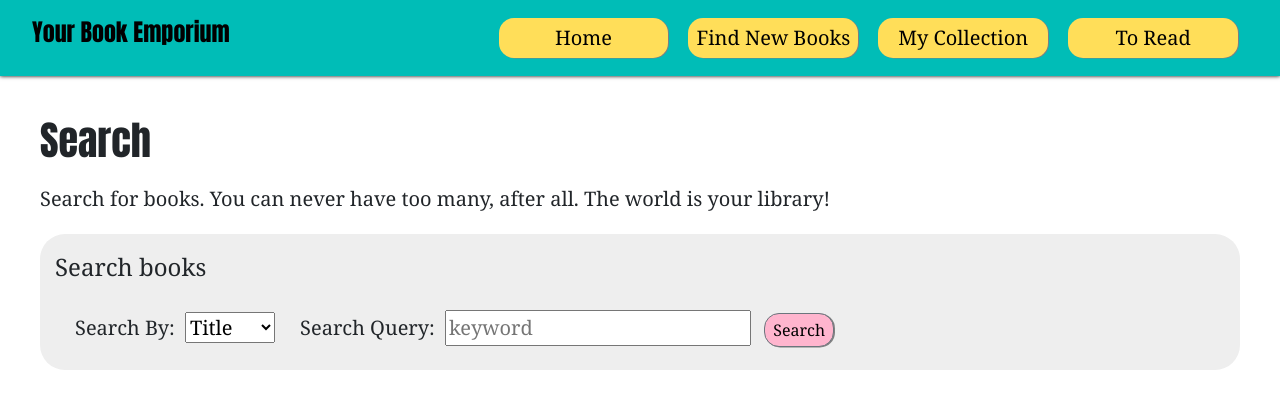
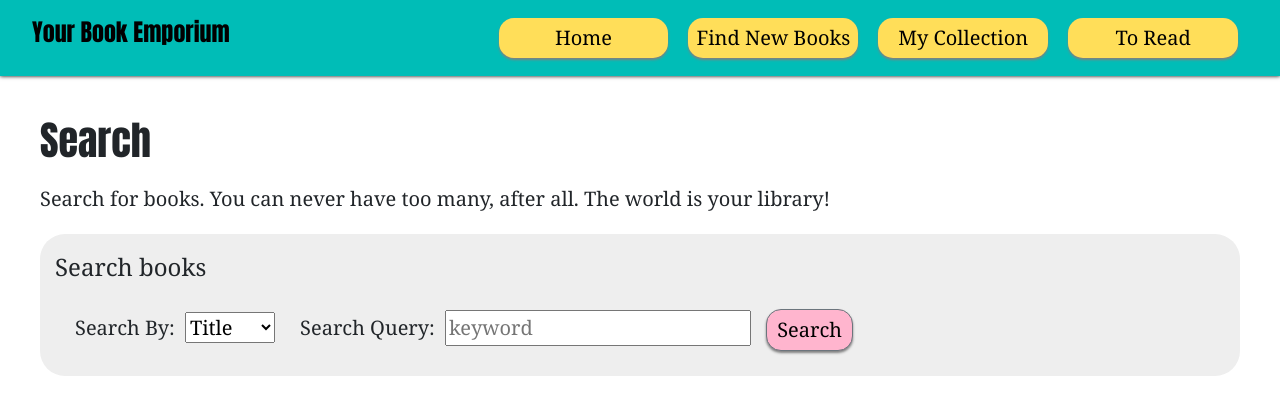
Before and after one commit to GinnySong/BookEmporium, a plain HTML site: page search.html in a window 1280 px wide. Drawn offline with nearby package versions, Linux system fonts and the light colour scheme.

Commit message:
made button font size bigger, change box-shadow

```diff
--- a/styles/shared.css
+++ b/styles/shared.css
@@ -36,11 +36,12 @@ body {
   border-radius: 15px;
   padding: .25em .5em .25em .5em;
   transition: background .15s ease;
-  box-shadow: 1px .4px .2px grey;
+  box-shadow: 0 2px 2.5px grey;
 }
 
 .btn {
   color: black !important;
+  font-size: 20px;
 }
 
 .btn-primary {
```
